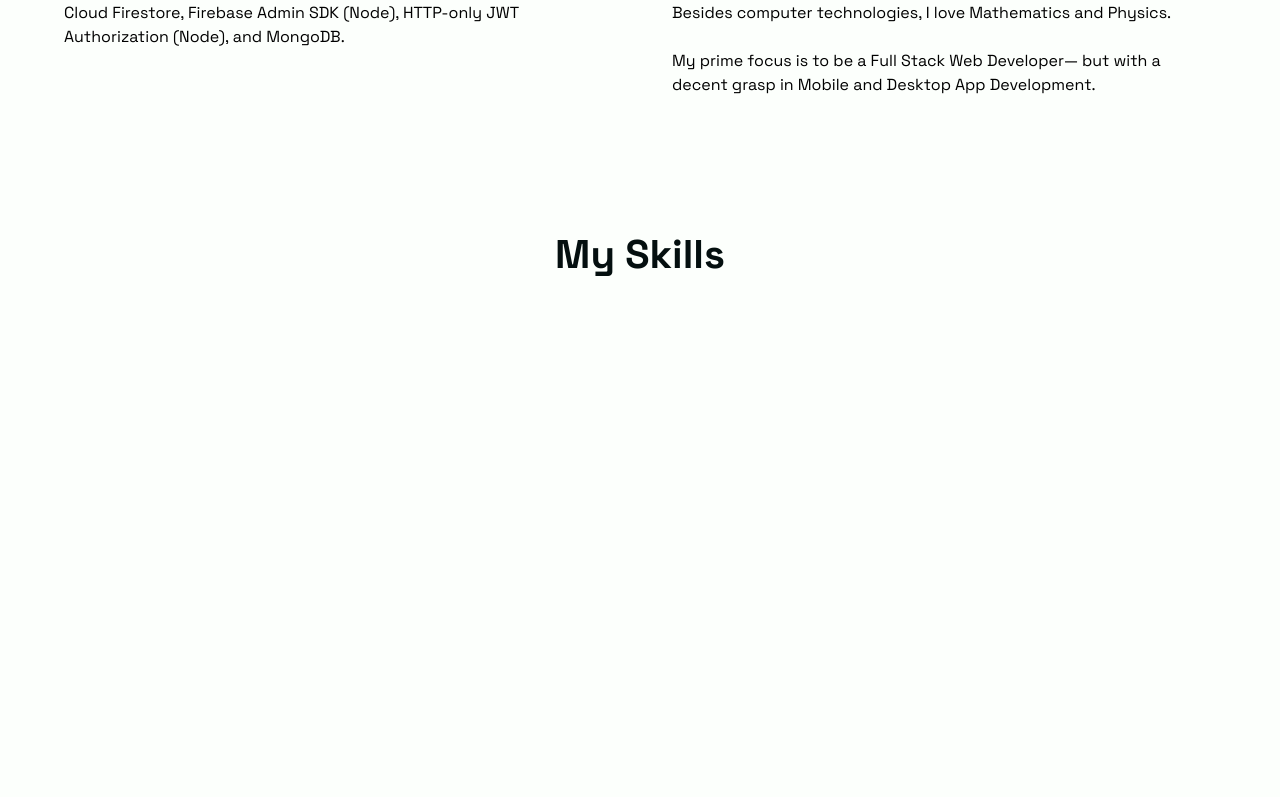
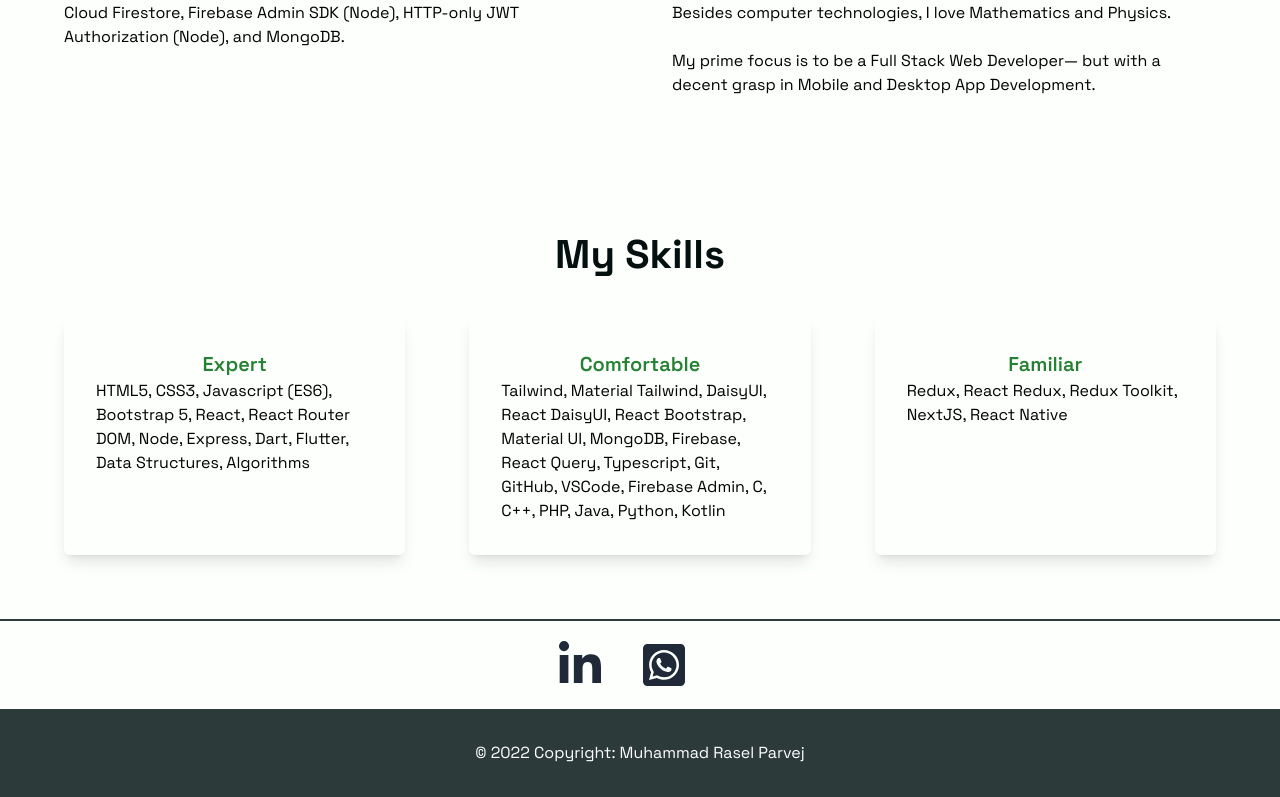
Before and after one commit to RaselParvejHrid/portfolio, a React (Vite) app: page / in a window 1280 px wide. Shown: the part 1019-1816 px from the top of the page. Before the commit the page ends 1400 px from the top, so only its background shows below. Built offline with nearby package versions, Linux system fonts and the light colour scheme.

Commit message:
Footer, Skills, About and Intro Done

```diff
--- a/src/App.jsx
+++ b/src/App.jsx
@@ -1,6 +1,7 @@
 import React from "react";
 import About from "./components/About";
 import Intro from "./components/Intro";
+import MyFooter from "./components/MyFooter";
 import MyNavbar from "./components/MyNavbar";
 import Skills from "./components/Skills";
 
@@ -11,6 +12,7 @@ const App = () => {
       <Intro />
       <About />
       <Skills />
+      <MyFooter />
     </>
   );
 };
--- /dev/null
+++ b/src/components/MyFooter/index.jsx
@@ -0,0 +1,34 @@
+import React from "react";
+
+import { FaLinkedinIn, FaWhatsappSquare } from "react-icons/fa";
+
+const MyFooter = () => {
+  return (
+    <footer className="text-center text-white border-t-2 border-t-outer-space-crayola">
+      <div className="container pt-5">
+        <div className="flex justify-center mb-5 text-5xl">
+          <a
+            href="https://www.linkedin.com/in/raselparvej"
+            target="_blank"
+            className="mr-9 text-gray-800"
+          >
+            <FaLinkedinIn />
+          </a>
+          <a
+            href="https://wa.me/8801993185353"
+            target="_blank"
+            className="mr-9 text-gray-800"
+          >
+            <FaWhatsappSquare />
+          </a>
+        </div>
+      </div>
+
+      <div className="text-center bg-outer-space-crayola text-white py-8">
+        &copy; {new Date().getFullYear()} Copyright: Muhammad Rasel Parvej
+      </div>
+    </footer>
+  );
+};
+
+export default MyFooter;
--- a/src/components/MyNavbar/index.jsx
+++ b/src/components/MyNavbar/index.jsx
@@ -13,10 +13,12 @@ const MyNavbar = () => {
   const [showNav, setShowNav] = useState(true);
   return (
     <nav className="bg-outer-space-crayola text-white fixed left-4 top-4 my-auto rounded-lg flex flex-col gap-2">
-      <GiHamburgerMenu
-        className="text-baby-powder text-2xl m-4 text-center block"
-        onClick={() => setShowNav(!showNav)}
-      />
+      <p className="flex justify-center m-5">
+        <GiHamburgerMenu
+          className="text-baby-powder text-2xl"
+          onClick={() => setShowNav(!showNav)}
+        />
+      </p>
       {showNav && (
         <>
           <MyNavItem href="#intro" tooltip="Hello!" image={intro} />
--- a/src/components/Skills/index.jsx
+++ b/src/components/Skills/index.jsx
@@ -7,7 +7,32 @@ const Skills = () => {
         My Skills
       </h1>
       <div className="grid gap-16 md:grid-cols-2 lg:grid-cols-3">
-
+        <div className="shadow-lg p-8 rounded-md">
+          <h2 className="text-center font-semibold text-forest-green text-h6">
+            Expert
+          </h2>
+          <p>
+            HTML5, CSS3, Javascript (ES6), Bootstrap 5, React, React Router DOM,
+            Node, Express, Dart, Flutter, Data Structures, Algorithms
+          </p>
+        </div>
+        <div className="shadow-lg p-8 rounded-md">
+          <h2 className="text-center font-semibold text-forest-green text-h6">
+            Comfortable
+          </h2>
+          <p>
+            Tailwind, Material Tailwind, DaisyUI, React DaisyUI, React
+            Bootstrap, Material UI, MongoDB, Firebase, React Query, Typescript,
+            Git, GitHub, VSCode, Firebase Admin, C, C++, PHP, Java, Python,
+            Kotlin
+          </p>
+        </div>
+        <div className="shadow-lg p-8 rounded-md">
+          <h2 className="text-center font-semibold text-forest-green text-h6">
+            Familiar
+          </h2>
+          <p>Redux, React Redux, Redux Toolkit, NextJS, React Native</p>
+        </div>
       </div>
     </section>
   );
```
